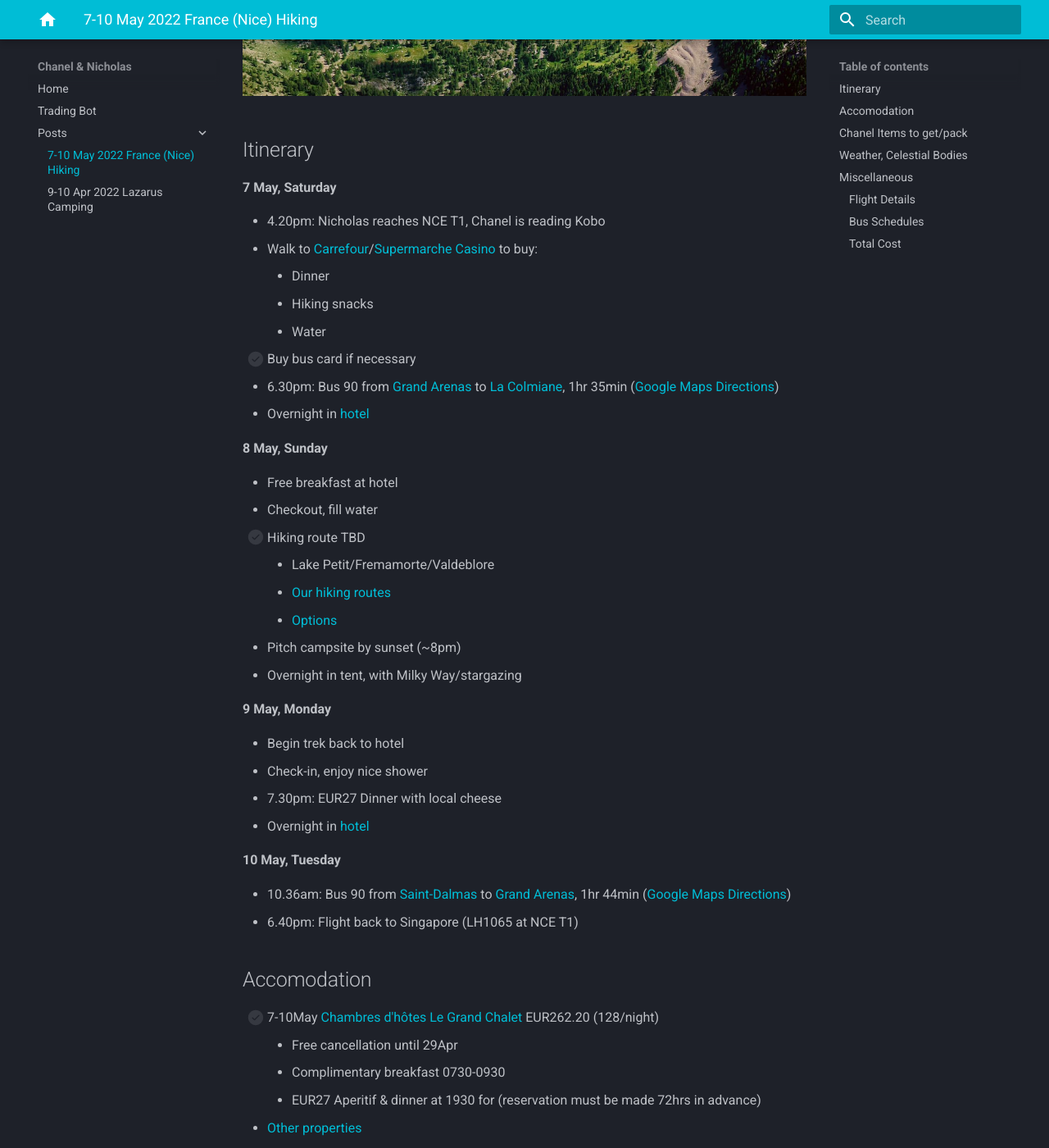
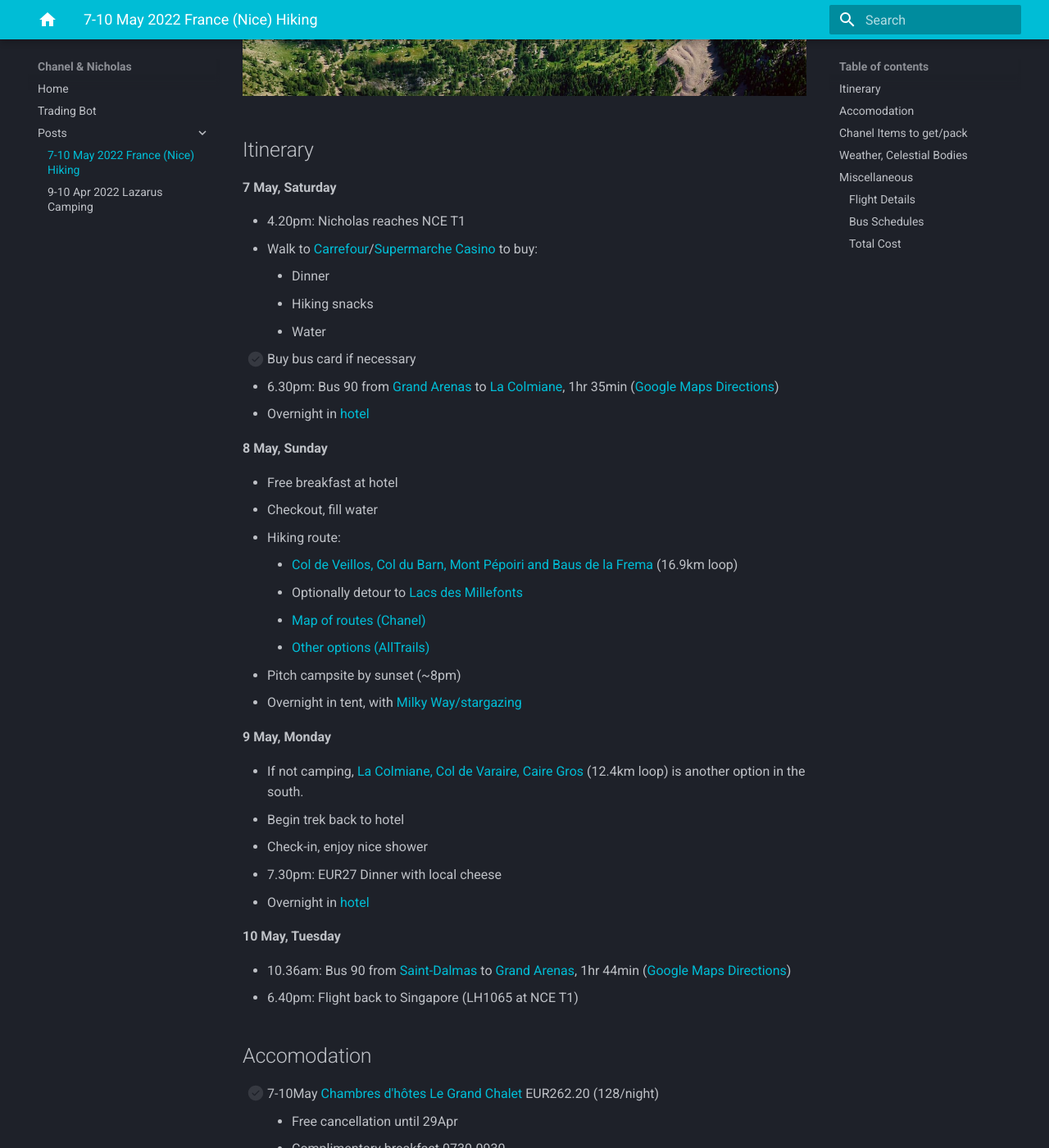
Before and after one commit to extrange/chanel, an MkDocs documentation site: the page built from docs/posts/2022-05-france-nice-hiking.md, in a window 1280 px wide and 1400 px high, scrolled down 520 px. Shown: the whole window at 82% size. Built offline with MkDocs 1.6.1 and Material for MkDocs 9.7.7, drawn with Linux system fonts in a browser that asks for light colours; some of the changed text lies outside the part shown.

Commit message:
Added hiking trails and milky way visibility

```diff
--- a/docs/posts/2022-05-france-nice-hiking.md
+++ b/docs/posts/2022-05-france-nice-hiking.md
@@ -6,7 +6,7 @@
 
 **7 May, Saturday**
 
--   4.20pm: Nicholas reaches NCE T1, Chanel is reading Kobo
+-   4.20pm: Nicholas reaches NCE T1
 -   Walk to [Carrefour][carrefour]/[Supermarche Casino][supermarche-casino] to buy:
 
     -   Dinner
@@ -21,17 +21,19 @@
 
 -   Free breakfast at hotel
 -   Checkout, fill water
--   [ ] Hiking route TBD
+-   Hiking route:
 
-    -   Lake Petit/Fremamorte/Valdeblore
-    -   [Our hiking routes][our-hiking-routes]
-    -   [Options][hiking-routes]
+    -   [Col de Veillos, Col du Barn, Mont Pépoiri and Baus de la Frema][col-de-veillos] (16.9km loop)
+    -   Optionally detour to [Lacs des Millefonts][lacs-des-millefonts]
+    -   [Map of routes (Chanel)][our-hiking-routes]
+    -   [Other options (AllTrails)][hiking-routes]
 
 -   Pitch campsite by sunset (~8pm)
--   Overnight in tent, with Milky Way/stargazing
+-   Overnight in tent, with [Milky Way/stargazing](#weather-celestial-bodies)
 
 **9 May, Monday**
 
+-   If not camping, [La Colmiane, Col de Varaire, Caire Gros][la-colmiane-hike] (12.4km loop) is another option in the south.
 -   Begin trek back to hotel
 -   Check-in, enjoy nice shower
 -   7.30pm: EUR27 Dinner with local cheese
@@ -73,12 +80,12 @@
 
 **Nicholas**
 
--   [x] 7 May: BA0334 LHR, T5 (1310hrs) to NCE, T1 (1620hrs)
--   [x] 10 May: LH1065 NCE to FRA (1840hrs), FRA to SIN (LH778)
+-   7 May: BA0334 LHR, T5 (1310hrs) to NCE, T1 (1620hrs)
+-   10 May: LH1065 NCE to FRA (1840hrs), FRA to SIN (LH778)
 
 **Chanel**
 
--   [x] 10 May: LH1065 NCE to FRA (1840hrs), FRA to SIN (LH778)
+-   10 May: LH1065 NCE to FRA (1840hrs), FRA to SIN (LH778)
 
 ### Bus Schedules
 
@@ -93,11 +100,14 @@
 [bus-90-french-schedule]: https://ftp.lignesdazur.com/ligne_90.pdf
 [bus-90-schedule]: https://www.lignesdazur.com/en/horaire/886/80/1
 [carrefour]: https://goo.gl/maps/1eyvzNNzQiX2CUGV7
+[col-de-veillos]: https://www.alltrails.com/trail/france/alpes-maritimes/col-de-veillos-col-du-barn-mont-pepoiri-et-baus-de-la-frema?u=m
 [gr52-trail]: https://happilyevertravels.com/hike-gr52-trail/
 [grand-arenas]: https://goo.gl/maps/x726JbXk9GRtG5Fn9
-[hiking-routes]: https://www.hika.app/explore?latitude=44.15215339999999&longitude=7.001411599999999&locality=France
+[hiking-routes]: https://www.alltrails.com/explore?b_tl_lat=44.11672307739917&b_tl_lng=7.146440621716721&b_br_lat=44.04558903319381&b_br_lng=7.31264860468238
 [hotel]: https://secure.booking.com/myreservations.en-gb.html?aid=304142;label=gen173nr-1FCAEoggI46AdIM1gEaMkBiAEBmAEJuAEXyAEM2AEB6AEB-AEMiAIBqAIDuAKm5O2SBsACAdICJDJlY2Q4ZDYwLTUxMmYtNDQ3ZC1iMGVlLWMwNWI5NzdiZDNjYdgCBuACAQ;sid=7cac10f4d05cbbae03cc85e6295fde9c;auth_key=T16tVU7bJrMJJxai&;label=from_conf_1
+[la-colmiane-hike]: https://www.alltrails.com/explore/trail/france/alpes-maritimes/la-colmiane-col-de-varaire-caire-gros
 [la-colmiane]: https://goo.gl/maps/KEguaXFsoxJszkNf8
+[lacs-des-millefonts]: https://www.alltrails.com/trail/france/alpes-maritimes/lacs-des-millefonts-mont-pepoiri/photos
 [mercantour-to-nice-bus]: https://goo.gl/maps/giMtPFhKf7s8HCce8
 [nice-to-mercantour-bus]: https://goo.gl/maps/4yQzqo8yo1jFuTsC8
 [our-hiking-routes]: https://www.google.com/maps/d/viewer?mid=110bE46beRht3PU2x6XfYhVFYqQdaD4gS&ll=44.14368121724446%2C7.187836335386026&z=11
```
Also changed, not shown: other parts of docs/posts/2022-05-france-nice-hiking.md (+9 -3 lines).
